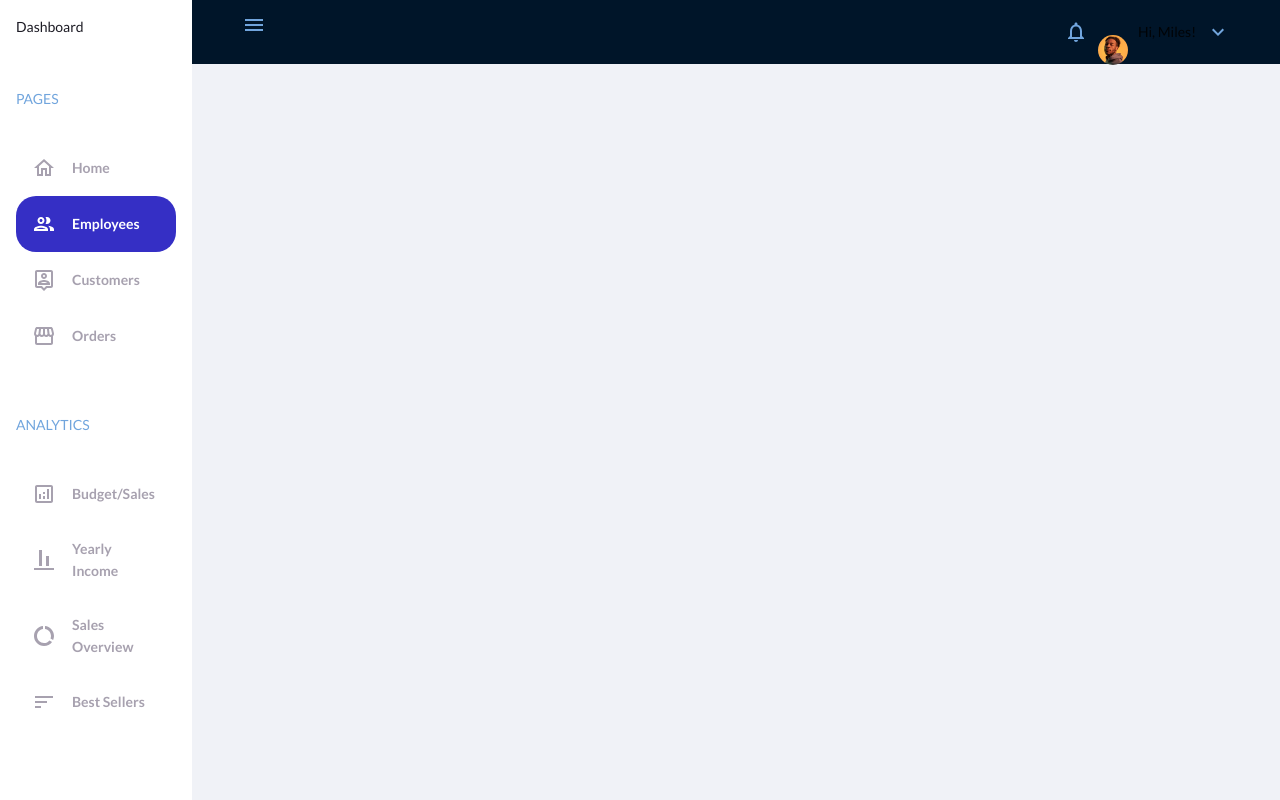
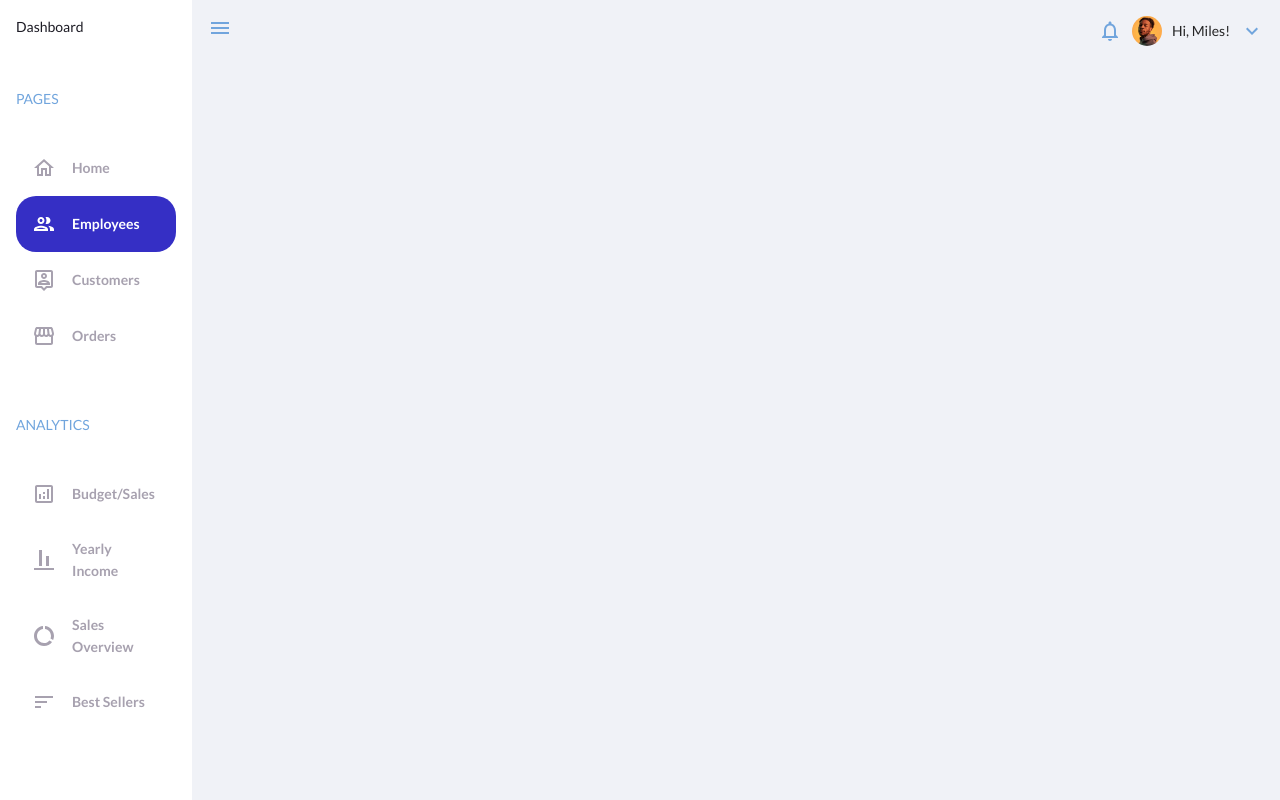
Before and after one commit to artemromaniv/project_admin_dashboard, a React (Vite) app: page /employees in a window 1280 px wide. Built offline with nearby package versions, Linux system fonts and the light colour scheme.

Commit message:
fixes to  Header

```diff
--- a/src/components/Header.tsx
+++ b/src/components/Header.tsx
@@ -1,10 +1,9 @@
 import { MenuOpen, Menu, NotificationsNone, KeyboardArrowDown } from "@mui/icons-material"
 import { Typography } from "antd"
-import { Header as HeaderAntd } from "antd/lib/layout/layout"
 import Miles from '../assets/Miles.jpg'
 const Header = () => {
   return (
-    <HeaderAntd className="header-container">
+    <div className="header-container">
         <div className="menu-icon">
           <Menu/>
         </div>
@@ -18,7 +17,7 @@ const Header = () => {
             <KeyboardArrowDown/>
           </div>
         </div>
-    </HeaderAntd>
+    </div>
   )
 }
 
```
